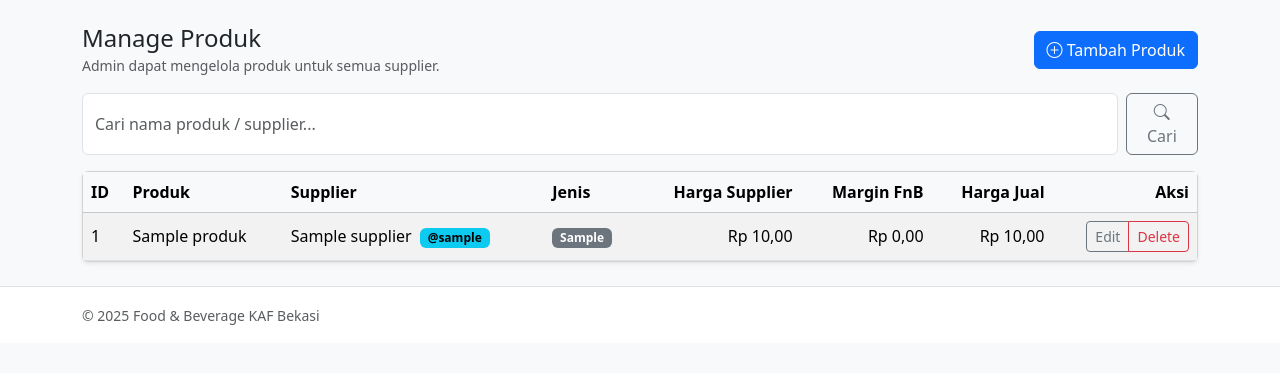
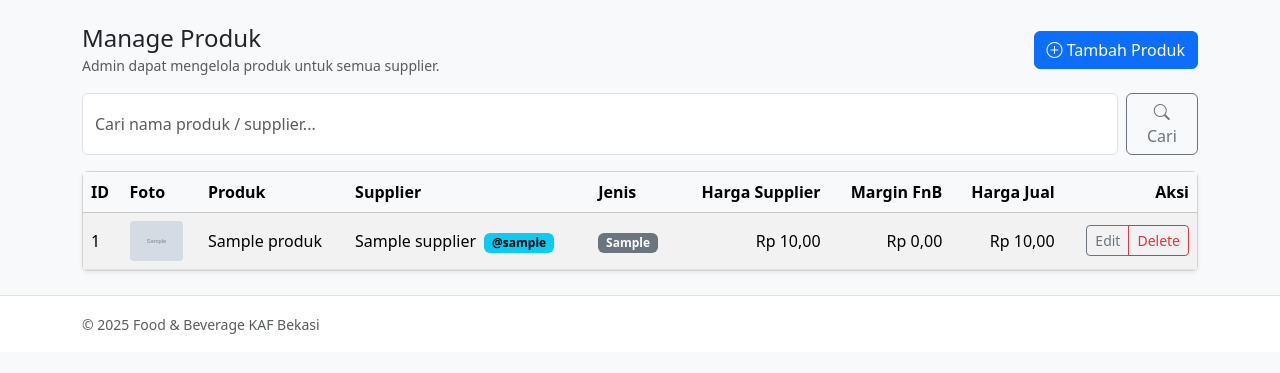
Before and after one commit to andrijun0406/fnbelafstore, a PHP site: page /admin/manage_produk.php in a window 1280 px wide. Shown: the part 56-429 px from the top of the page. Run offline with PHP 8.4, Linux system fonts and the light colour scheme; the visitor is signed in with stand-in values (Sample User, id 1); tables that the repository leaves empty or names only in its code hold one stand-in row (values such as "Sample post"); grey boxes marked "Sample" are stand-in pictures.

Commit message:
tambah fitur upload foto

```diff
--- a/admin/manage_produk.php
+++ b/admin/manage_produk.php
@@ -3,10 +3,10 @@ declare(strict_types=1);
 
 /**
  * Admin - Manage Produk
- * - CRUD produk untuk supplier mana pun (termasuk supplier tanpa user)
- * - Harga_jual adalah kolom generated dari harga_supplier + margin_fnb (ditampilkan di UI, tidak diinput)
- * - Cegah delete jika ada stok terkait
- * - Validasi nama produk unik (case-insensitive) pada Create & Update
+ * - CRUD produk untuk supplier mana pun
+ * - Tampilkan Margin FnB & Harga Jual (kolom generated dari DB)
+ * - Nama produk wajib unik (case-insensitive) pada Create & Update
+ * - Upload foto produk (create/edit) dan hapus foto saat delete
  */
 
 define('DEBUG_MODE', true);
@@ -21,12 +21,9 @@ if (session_status() !== PHP_SESSION_ACTIVE) {
 }
 
 require_once __DIR__ . '/../includes/auth.php';
-if (function_exists('requireRole')) {
-  requireRole('admin');
-} else {
-  checkRole('admin');
-}
+(function_exists('requireRole') ? requireRole('admin') : checkRole('admin'));
 require_once __DIR__ . '/../includes/koneksi.php';
+require_once __DIR__ . '/../includes/file_upload.php';
 include_once __DIR__ . '/../includes/navbar_admin.php';
 
 if (empty($_SESSION['csrf_token'])) {
@@ -38,7 +35,7 @@ function get($k,$d=''){ return isset($_GET[$k]) ? trim($_GET[$k]) : $d; }
 
 $flash = null;
 
-/* ========== Actions ========== */
+/* Actions */
 if ($_SERVER['REQUEST_METHOD'] === 'POST') {
   $csrf = post('csrf_token');
   if (!hash_equals($_SESSION['csrf_token'], $csrf)) {
@@ -46,7 +43,6 @@ if ($_SERVER['REQUEST_METHOD'] === 'POST') {
   } else {
     $action = post('action');
 
-    /* Create product (admin) dengan cek nama unik (case-insensitive) */
     if ($action === 'create_produk') {
       $supplier_id     = post('supplier_id');
       $nama            = post('nama');
@@ -55,9 +51,9 @@ if ($_SERVER['REQUEST_METHOD'] === 'POST') {
       $margin_fnb      = post('margin_fnb');
 
       if (!ctype_digit($supplier_id) || $nama === '' || !in_array($jenis, ['kudapan','minuman'], true) || !is_numeric($harga_supplier) || !is_numeric($margin_fnb)) {
-        $flash = ['type'=>'danger','msg'=>'Input produk tidak valid. Pastikan semua field terisi benar.'];
+        $flash = ['type'=>'danger','msg'=>'Input produk tidak valid.'];
       } else {
-        // Cek nama unik secara global, case-insensitive
+        // Cek nama unik
         $stmtDupe = $conn->prepare("SELECT COUNT(*) AS c FROM produk WHERE LOWER(nama) = LOWER(?)");
         $stmtDupe->bind_param("s", $nama);
         $stmtDupe->execute();
@@ -68,7 +64,6 @@ if ($_SERVER['REQUEST_METHOD'] === 'POST') {
           $flash = ['type'=>'danger','msg'=>'Nama produk sudah digunakan. Gunakan nama lain (unik).'];
         } else {
           $sid = (int)$supplier_id;
-          // Pastikan supplier ada
           $stmtS = $conn->prepare("SELECT id FROM supplier WHERE id = ? LIMIT 1");
           $stmtS->bind_param("i", $sid);
           $stmtS->execute();
@@ -80,8 +75,18 @@ if ($_SERVER['REQUEST_METHOD'] === 'POST') {
           } else {
             $hs  = (float)$harga_supplier;
             $mf  = (float)$margin_fnb;
-            $stmt = $conn->prepare("INSERT INTO produk (nama, jenis, harga_supplier, margin_fnb, supplier_id) VALUES (?, ?, ?, ?, ?)");
-            $stmt->bind_param("ssddi", $nama, $jenis, $hs, $mf, $sid);
+            $foto_path = null;
+
+            try {
+              if (!empty($_FILES['foto']) && is_uploaded_file($_FILES['foto']['tmp_name'])) {
+                $foto_path = save_product_image($_FILES['foto'], $sid);
+              }
+            } catch (Throwable $e) {
+              $flash = ['type'=>'danger','msg'=>'Upload foto gagal: ' . htmlspecialchars($e->getMessage())];
+            }
+
+            $stmt = $conn->prepare("INSERT INTO produk (nama, jenis, harga_supplier, margin_fnb, supplier_id, foto_path) VALUES (?, ?, ?, ?, ?, ?)");
+            $stmt->bind_param("ssddis", $nama, $jenis, $hs, $mf, $sid, $foto_path);
             try {
               if ($stmt->execute()) {
                 $flash = ['type'=>'success','msg'=>'Produk berhasil ditambahkan.'];
@@ -89,7 +94,7 @@ if ($_SERVER['REQUEST_METHOD'] === 'POST') {
                 $flash = ['type'=>'danger','msg'=>'Gagal menambah produk: ' . htmlspecialchars($stmt->error)];
               }
             } catch (Throwable $e) {
-              // Jika DB-level unique constraint aktif, tangkap error duplicate key
+              if ($foto_path) delete_product_image($foto_path);
               $flash = ['type'=>'danger','msg'=>'Gagal menambah produk (nama duplikat di database). Gunakan nama lain.'];
             }
             $stmt->close();
@@ -97,7 +102,6 @@ if ($_SERVER['REQUEST_METHOD'] === 'POST') {
         }
       }
 
-    /* Update product (admin) dengan cek nama unik (exclude dirinya) */
     } elseif ($action === 'update_produk') {
       $id              = post('id');
       $supplier_id     = post('supplier_id');
@@ -105,6 +109,7 @@ if ($_SERVER['REQUEST_METHOD'] === 'POST') {
       $jenis           = post('jenis');
       $harga_supplier  = post('harga_supplier');
       $margin_fnb      = post('margin_fnb');
+      $hapus_foto      = post('hapus_foto'); // 'yes' or ''
 
       if (!ctype_digit($id) || !ctype_digit($supplier_id) || $nama === '' || !in_array($jenis, ['kudapan','minuman'], true) || !is_numeric($harga_supplier) || !is_numeric($margin_fnb)) {
         $flash = ['type'=>'danger','msg'=>'Input produk tidak valid.'];
@@ -112,7 +117,7 @@ if ($_SERVER['REQUEST_METHOD'] === 'POST') {
         $pid = (int)$id;
         $sid = (int)$supplier_id;
 
-        // Cek nama unik case-insensitive, exclude dirinya
+        // Cek nama unik exclude dirinya
         $stmtDupe = $conn->prepare("SELECT COUNT(*) AS c FROM produk WHERE LOWER(nama) = LOWER(?) AND id <> ?");
         $stmtDupe->bind_param("si", $nama, $pid);
         $stmtDupe->execute();
@@ -122,40 +127,44 @@ if ($_SERVER['REQUEST_METHOD'] === 'POST') {
         if ($dupeCount > 0) {
           $flash = ['type'=>'danger','msg'=>'Nama produk sudah digunakan. Gunakan nama lain (unik).'];
         } else {
-          // Pastikan produk & supplier ada
-          $stmtP = $conn->prepare("SELECT id FROM produk WHERE id = ? LIMIT 1");
-          $stmtP->bind_param("i", $pid);
-          $stmtP->execute();
-          $exP = $stmtP->get_result()->fetch_assoc();
-          $stmtP->close();
+          // Ambil foto lama
+          $stmtOld = $conn->prepare("SELECT foto_path FROM produk WHERE id = ? LIMIT 1");
+          $stmtOld->bind_param("i", $pid);
+          $stmtOld->execute();
+          $old = $stmtOld->get_result()->fetch_assoc();
+          $stmtOld->close();
+          $oldFoto = $old['foto_path'] ?? null;
 
-          $stmtS = $conn->prepare("SELECT id FROM supplier WHERE id = ? LIMIT 1");
-          $stmtS->bind_param("i", $sid);
-          $stmtS->execute();
-          $exS = $stmtS->get_result()->fetch_assoc();
-          $stmtS->close();
-
-          if (!$exP || !$exS) {
-            $flash = ['type'=>'danger','msg'=>'Produk/Supplier tidak ditemukan.'];
-          } else {
           $hs  = (float)$harga_supplier;
           $mf  = (float)$margin_fnb;
+          $newFoto = $oldFoto;
 
-            $stmt = $conn->prepare("UPDATE produk SET nama = ?, jenis = ?, harga_supplier = ?, margin_fnb = ?, supplier_id = ? WHERE id = ?");
-            $stmt->bind_param("ssddii", $nama, $jenis, $hs, $mf, $sid, $pid);
+          try {
+            if (!empty($_FILES['foto']) && is_uploaded_file($_FILES['foto']['tmp_name'])) {
+              $newFoto = save_product_image($_FILES['foto'], $sid);
+            } elseif ($hapus_foto === 'yes') {
+              $newFoto = null;
+            }
+          } catch (Throwable $e) {
+            $flash = ['type'=>'danger','msg'=>'Upload foto gagal: ' . htmlspecialchars($e->getMessage())];
+          }
+
+          $stmt = $conn->prepare("UPDATE produk SET nama = ?, jenis = ?, harga_supplier = ?, margin_fnb = ?, supplier_id = ?, foto_path = ? WHERE id = ?");
+          $stmt->bind_param("ssddisi", $nama, $jenis, $hs, $mf, $sid, $newFoto, $pid);
           try {
             $stmt->execute();
+            // Hapus foto lama jika diganti atau diminta hapus
+            if ($newFoto && $oldFoto && $newFoto !== $oldFoto) delete_product_image($oldFoto);
+            if ($hapus_foto === 'yes' && $oldFoto) delete_product_image($oldFoto);
             $flash = ['type'=>'success','msg'=>'Produk diperbarui.'];
           } catch (Throwable $e) {
-              // Tangani bentrok unique di DB (jaga-jaga)
+            if ($newFoto && $newFoto !== $oldFoto) delete_product_image($newFoto);
             $flash = ['type'=>'danger','msg'=>'Gagal memperbarui produk (nama duplikat di database). Gunakan nama lain.'];
           }
           $stmt->close();
         }
       }
-      }
 
-    /* Delete product (admin) dengan cek stok terkait */
     } elseif ($action === 'delete_produk') {
       $id = post('id');
       if (!ctype_digit($id)) {
@@ -172,9 +181,18 @@ if ($_SERVER['REQUEST_METHOD'] === 'POST') {
         if (($resC['c'] ?? 0) > 0) {
           $flash = ['type'=>'danger','msg'=>'Tidak dapat menghapus, ada stok terkait.'];
         } else {
+          // Ambil foto lama
+          $stmtOld = $conn->prepare("SELECT foto_path FROM produk WHERE id = ? LIMIT 1");
+          $stmtOld->bind_param("i", $pid);
+          $stmtOld->execute();
+          $old = $stmtOld->get_result()->fetch_assoc();
+          $stmtOld->close();
+          $oldFoto = $old['foto_path'] ?? null;
+
           $stmt = $conn->prepare("DELETE FROM produk WHERE id = ?");
           $stmt->bind_param("i", $pid);
           if ($stmt->execute() && $stmt->affected_rows > 0) {
+            if ($oldFoto) delete_product_image($oldFoto);
             $flash = ['type'=>'success','msg'=>'Produk dihapus.'];
           } else {
             $flash = ['type'=>'danger','msg'=>'Gagal menghapus produk.'];
@@ -186,13 +204,12 @@ if ($_SERVER['REQUEST_METHOD'] === 'POST') {
   }
 }
 
-/* ========== Listing & pagination ========== */
+/* Listing & pagination */
 $q     = get('q', '');
 $page  = max(1, (int)get('page', '1'));
 $limit = 10;
 $offset = ($page - 1) * $limit;
 
-// Suppliers untuk dropdown (tampilkan semua, beri label jika belum punya user)
 $suppliers = $conn->query("
   SELECT s.id, s.nama, s.user_id, u.username
   FROM supplier s
@@ -200,7 +217,6 @@ $suppliers = $conn->query("
   ORDER BY s.nama ASC
 ")->fetch_all(MYSQLI_ASSOC);
 
-// Hitung total produk
 if ($q !== '') {
   $like = '%' . $q . '%';
   $stmtCnt = $conn->prepare("
@@ -217,11 +233,10 @@ $stmtCnt->execute();
 $total = (int)$stmtCnt->get_result()->fetch_assoc()['c'];
 $stmtCnt->close();
 
-// Ambil produk (admin melihat margin & harga_jual)
 if ($q !== '') {
   $like = '%' . $q . '%';
   $sql = "
-    SELECT p.id, p.nama, p.jenis, p.harga_supplier, p.margin_fnb, p.harga_jual,
+    SELECT p.id, p.nama, p.jenis, p.harga_supplier, p.margin_fnb, p.harga_jual, p.foto_path,
            s.id AS supplier_id, s.nama AS supplier_nama, u.username AS supplier_user
     FROM produk p
     JOIN supplier s ON s.id = p.supplier_id
@@ -234,7 +249,7 @@ if ($q !== '') {
   $stmtP->bind_param("ss", $like, $like);
 } else {
   $sql = "
-    SELECT p.id, p.nama, p.jenis, p.harga_supplier, p.margin_fnb, p.harga_jual,
+    SELECT p.id, p.nama, p.jenis, p.harga_supplier, p.margin_fnb, p.harga_jual, p.foto_path,
            s.id AS supplier_id, s.nama AS supplier_nama, u.username AS supplier_user
     FROM produk p
     JOIN supplier s ON s.id = p.supplier_id
@@ -259,6 +274,7 @@ $total_pages = (int)ceil($total / $limit);
     <link rel="stylesheet" href="https://cdn.jsdelivr.net/npm/bootstrap@5.3.2/dist/css/bootstrap.min.css">
     <link rel="stylesheet" href="https://cdn.jsdelivr.net/npm/bootstrap-icons@1.11.1/font/bootstrap-icons.css">
     <link rel="stylesheet" href="/assets/css/brand.css">
+    <link rel="icon" type="image/png" href="/assets/images/logo/logo_image_only.png">
   </head>
   <body class="bg-light">
     <?php render_admin_navbar(); ?>
@@ -278,13 +294,11 @@ $total_pages = (int)ceil($total / $limit);
         </button>
       </div>
 
-      <!-- Pencarian -->
       <form class="d-flex mb-3" method="get">
         <input type="text" name="q" class="form-control me-2" placeholder="Cari nama produk / supplier..." value="<?= htmlspecialchars($q) ?>">
         <button class="btn btn-outline-secondary" type="submit"><i class="bi bi-search"></i> Cari</button>
       </form>
 
-      <!-- Tabel Produk -->
       <div class="card shadow-sm">
         <div class="card-body p-0">
           <div class="table-responsive">
@@ -292,6 +306,7 @@ $total_pages = (int)ceil($total / $limit);
               <thead class="table-light">
                 <tr>
                   <th>ID</th>
+                  <th>Foto</th>
                   <th>Produk</th>
                   <th>Supplier</th>
                   <th>Jenis</th>
@@ -303,10 +318,17 @@ $total_pages = (int)ceil($total / $limit);
               </thead>
               <tbody>
                 <?php if (empty($products)): ?>
-                  <tr><td colspan="8" class="text-center text-muted py-4">Tidak ada data.</td></tr>
+                  <tr><td colspan="9" class="text-center text-muted py-4">Tidak ada data.</td></tr>
                 <?php else: foreach ($products as $p): ?>
                   <tr>
                     <td><?= $p['id'] ?></td>
+                    <td>
+                      <?php if (!empty($p['foto_path'])): ?>
+                        <img src="<?= htmlspecialchars($p['foto_path']) ?>" alt="<?= htmlspecialchars($p['nama']) ?>" style="height:40px;width:auto;border-radius:4px;">
+                      <?php else: ?>
+                        <span class="text-muted">-</span>
+                      <?php endif; ?>
+                    </td>
                     <td><?= htmlspecialchars($p['nama']) ?></td>
                     <td>
                       <?= htmlspecialchars($p['supplier_nama']) ?>
@@ -328,10 +350,10 @@ $total_pages = (int)ceil($total / $limit);
                     </td>
                   </tr>
 
-                  <!-- Edit Modal (admin) -->
+                  <!-- Edit Modal -->
                   <div class="modal fade" id="editProdukModal<?= $p['id'] ?>" tabindex="-1" aria-hidden="true">
                     <div class="modal-dialog"><div class="modal-content">
-                      <form method="post">
+                      <form method="post" enctype="multipart/form-data">
                         <div class="modal-header">
                           <h5 class="modal-title">Edit Produk</h5>
                           <button type="button" class="btn-close" data-bs-dismiss="modal"></button>
@@ -379,8 +401,22 @@ $total_pages = (int)ceil($total / $limit);
                               </div>
                             </div>
                           </div>
+
+                          <div class="mb-2">
+                            <label class="form-label">Foto Produk (opsional)</label>
+                            <input type="file" class="form-control" name="foto" accept="image/*" capture="environment">
+                            <div class="form-text">Ambil dari kamera (mobile/iPad) atau pilih dari file explorer (desktop).</div>
+                          </div>
+
+                          <?php if (!empty($p['foto_path'])): ?>
+                            <div class="form-check">
+                              <input class="form-check-input" type="checkbox" value="yes" id="hapusFoto<?= $p['id'] ?>" name="hapus_foto">
+                              <label class="form-check-label" for="hapusFoto<?= $p['id'] ?>">Hapus foto saat simpan</label>
+                            </div>
+                          <?php endif; ?>
+
                           <div class="form-text mt-2">
-                            Harga jual dihitung otomatis dari harga supplier + margin FnB (kolom generated di database). :llmCitationRef[1]
+                            Harga jual ditampilkan otomatis dari harga supplier + margin FnB (kolom generated di database). :llmCitationRef[1]
                           </div>
                         </div>
                         <div class="modal-footer">
@@ -412,6 +448,7 @@ $total_pages = (int)ceil($total / $limit);
                       </form>
                     </div></div>
                   </div>
+
                 <?php endforeach; endif; ?>
               </tbody>
             </table>
@@ -419,7 +456,6 @@ $total_pages = (int)ceil($total / $limit);
         </div>
       </div>
 
-      <!-- Pagination -->
       <?php if ($total_pages > 1): ?>
         <nav class="mt-3">
           <ul class="pagination pagination-sm">
@@ -432,10 +468,10 @@ $total_pages = (int)ceil($total / $limit);
         </nav>
       <?php endif; ?>
 
-      <!-- Create Modal (admin) -->
+      <!-- Create Modal -->
       <div class="modal fade" id="createProdukModal" tabindex="-1" aria-hidden="true">
         <div class="modal-dialog modal-lg"><div class="modal-content">
-          <form method="post">
+          <form method="post" enctype="multipart/form-data">
             <div class="modal-header">
               <h5 class="modal-title">Tambah Produk</h5>
               <button type="button" class="btn-close" data-bs-dismiss="modal"></button>
@@ -455,7 +491,6 @@ $total_pages = (int)ceil($total / $limit);
                       </option>
                     <?php endforeach; ?>
                   </select>
-                  <div class="form-text">Supplier tanpa user akan ditandai (no user).</div>
                 </div>
                 <div class="col-md-6">
                   <div class="form-floating">
@@ -482,7 +517,12 @@ $total_pages = (int)ceil($total / $limit);
                     <label for="mfBaru">Margin FnB</label>
                   </div>
                 </div>
+                <div class="col-md-6">
+                  <label class="form-label">Foto Produk (opsional)</label>
+                  <input type="file" class="form-control" name="foto" accept="image/*" capture="environment">
                 </div>
+              </div>
+
               <div class="form-text mt-2">
                 Nama produk harus unik (case-insensitive). Harga jual ditampilkan otomatis dari harga supplier + margin FnB (kolom generated di database). :llmCitationRef[2]
               </div>
--- /dev/null
+++ b/includes/file_upload.php
@@ -0,0 +1,76 @@
+<?php
+declare(strict_types=1);
+
+/**
+ * Helper Upload/Hapus Foto Produk
+ * - Menyimpan foto produk ke /assets/images/products
+ * - Menghapus foto fisik ketika diminta
+ * - Validasi tipe MIME (jpeg/png/webp) dan ukuran (<= 5MB)
+ */
+
+// Lokasi direktori fisik dan prefix web
+define('PRODUCT_IMAGE_DIR', __DIR__ . '/../assets/images/products');
+define('PRODUCT_IMAGE_WEB', '/assets/images/products');
+
+// Pastikan direktori ada
+if (!is_dir(PRODUCT_IMAGE_DIR)) {
+  @mkdir(PRODUCT_IMAGE_DIR, 0755, true);
+}
+
+/**
+ * Simpan foto produk ke storage, kembalikan path web (untuk disimpan di DB).
+ * @param array $file $_FILES['foto']
+ * @param int $ownerId Supplier/Admin ID sebagai bagian penamaan file
+ * @return string|null Web path (mis. /assets/images/products/xxxx.jpg) atau null jika tidak ada file
+ * @throws RuntimeException bila validasi gagal atau penyimpanan gagal
+ */
+function save_product_image(array $file, int $ownerId): ?string {
+  if (!isset($file['error']) || $file['error'] !== UPLOAD_ERR_OK) {
+    return null; // Tidak ada file atau error lain, biarkan caller menangani bila perlu
+  }
+
+  // Batasi ukuran: maksimal 5MB
+  if (($file['size'] ?? 0) > 5 * 1024 * 1024) {
+    throw new RuntimeException('Ukuran foto melebihi 5MB.');
+  }
+
+  // Validasi MIME nyata
+  $finfo = new finfo(FILEINFO_MIME_TYPE);
+  $mime  = $finfo->file($file['tmp_name']);
+  $allowed = [
+    'image/jpeg' => 'jpg',
+    'image/png'  => 'png',
+    'image/webp' => 'webp',
+  ];
+  if (!isset($allowed[$mime])) {
+    throw new RuntimeException('Tipe gambar tidak didukung. Gunakan JPG/PNG/WebP.');
+  }
+
+  // Generate nama file unik
+  $ext = $allowed[$mime];
+  $basename = 'own' . $ownerId . '_' . date('YmdHis') . '_' . bin2hex(random_bytes(4)) . '.' . $ext;
+  $target = PRODUCT_IMAGE_DIR . DIRECTORY_SEPARATOR . $basename;
+
+  // Pindahkan file
+  if (!move_uploaded_file($file['tmp_name'], $target)) {
+    throw new RuntimeException('Gagal menyimpan file foto.');
+  }
+
+  // Kembalikan path web untuk disimpan di DB
+  return PRODUCT_IMAGE_WEB . '/' . $basename;
+}
+
+/**
+ * Hapus foto fisik dari storage berdasarkan path web yang tersimpan di DB.
+ * @param string|null $webPath Path web (mis. /assets/images/products/xxx.jpg)
+ */
+function delete_product_image(?string $webPath): void {
+  if (!$webPath) return;
+  // Konversi path web ke path fisik
+  if (strpos($webPath, PRODUCT_IMAGE_WEB) !== 0) return;
+  $rel = substr($webPath, strlen(PRODUCT_IMAGE_WEB));
+  $full = PRODUCT_IMAGE_DIR . $rel;
+  if (is_file($full)) {
+    @unlink($full);
+  }
+}
--- a/supplier/dashboard.php
+++ b/supplier/dashboard.php
@@ -104,6 +104,7 @@ if ($supplier) {
     <link rel="stylesheet" href="https://cdn.jsdelivr.net/npm/bootstrap@5.3.2/dist/css/bootstrap.min.css">
     <link rel="stylesheet" href="https://cdn.jsdelivr.net/npm/bootstrap-icons@1.11.1/font/bootstrap-icons.css">
     <link rel="stylesheet" href="/assets/css/brand.css">
+    <link rel="icon" type="image/png" href="/assets/images/logo/logo_image_only.png">
     <style>
       .stat-card .card-body { display: flex; align-items: center; justify-content: space-between; }
     </style>
--- a/supplier/reports.php
+++ b/supplier/reports.php
@@ -153,6 +153,7 @@ if (!$supplier) {
     <link rel="stylesheet" href="https://cdn.jsdelivr.net/npm/bootstrap@5.3.2/dist/css/bootstrap.min.css">
     <link rel="stylesheet" href="https://cdn.jsdelivr.net/npm/bootstrap-icons@1.11.1/font/bootstrap-icons.css">
     <link rel="stylesheet" href="/assets/css/brand.css">
+    <link rel="icon" type="image/png" href="/assets/images/logo/logo_image_only.png">
   </head>
   <body class="bg-light">
     <?php render_supplier_navbar(); ?>
```
Also changed, not shown: supplier/manage_produk.php (+99 -39 lines). Lines whose indentation alone changed are shown as unchanged.
